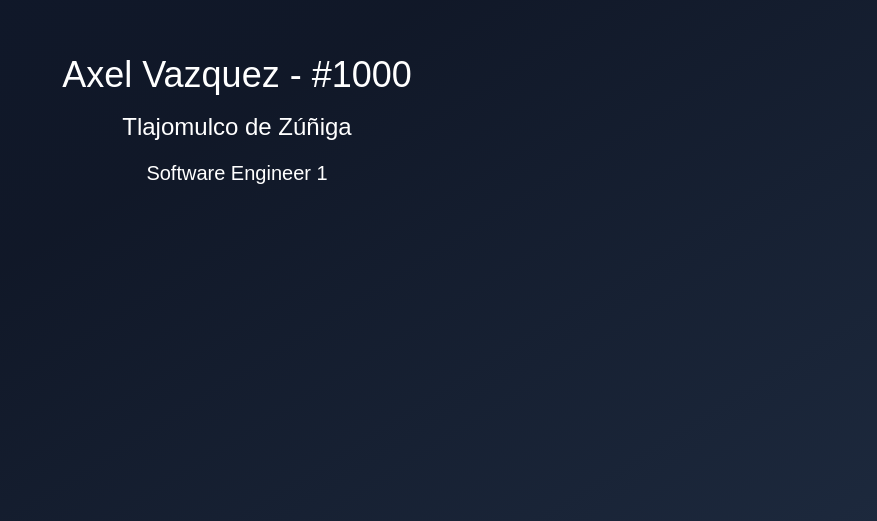
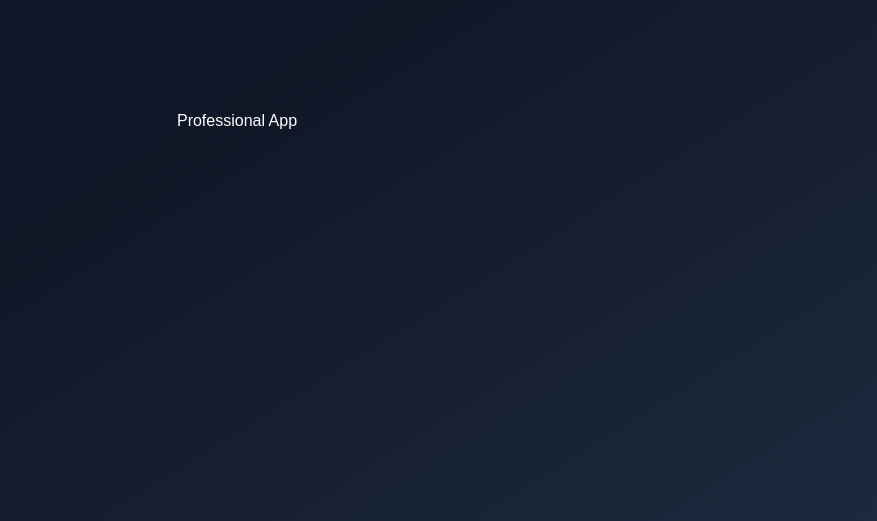
Before and after one commit to Axio-Dev/React-desde-0, a React (Vite) app in the folder 04-hooks-app/: page / in a window 1280 px wide. Shown: the part 279-800 px from the top of the page, without its empty margins (403-1280 px from the left). Built offline with nearby package versions, Linux system fonts and the light colour scheme.

Commit message:
Creando las bases para crear mi primera SPAN

```diff
--- /dev/null
+++ b/04-hooks-app/src/09-useContext/ProfessionalApp.tsx
@@ -0,0 +1,7 @@
+export const ProfessionalApp = () => {
+  return (
+    <div className="bg-gradient flex flex-col">
+      <h1>Professional App</h1>
+    </div>
+  );
+};
--- /dev/null
+++ b/04-hooks-app/src/09-useContext/pages/about/AboutPage.tsx
@@ -0,0 +1,3 @@
+export const AboutPage = () => {
+  return <div>AboutPage</div>;
+};
--- /dev/null
+++ b/04-hooks-app/src/09-useContext/pages/auth/LoginPage.tsx
@@ -0,0 +1,3 @@
+export const LoginPage = () => {
+  return <div>LoginPage</div>;
+};
--- /dev/null
+++ b/04-hooks-app/src/09-useContext/pages/profile/ProfilePage.tsx
@@ -0,0 +1,3 @@
+export const ProfilePage = () => {
+  return <div>ProfilePage</div>;
+};
--- a/04-hooks-app/src/main.tsx
+++ b/04-hooks-app/src/main.tsx
@@ -5,8 +5,9 @@
 import { Toaster } from "sonner";
 
 // import { InstagromApp } from "./07-useOptimistic/InstagromApp";
-import { ClientInformation } from "./08-use-suspense/ClientInformation";
-import { getUserAction } from "./08-use-suspense/api/get-user.action";
+// import { ClientInformation } from "./08-use-suspense/ClientInformation";
+// import { getUserAction } from "./08-use-suspense/api/get-user.action";
+import { ProfessionalApp } from "./09-useContext/ProfessionalApp";
 // import { MemoCounter } from "./06-memos/MemoCounter";
 // import { MemoHook } from "./06-memos/MemoHook";
 // import { FocusScreen } from "./04-useRef/FocusScreen";
@@ -31,7 +32,7 @@
     {/* <MemoHook /> */}
     {/* <MemoCounter></MemoCounter> */}
     {/* <InstagromApp /> */}
-    <Suspense
+    {/* <Suspense
       fallback={
         <div className="bg-gradient flex flex-col">
           <h1 className="text-2xl spinner">Cargando</h1>
@@ -39,6 +40,7 @@
       }
     >
       <ClientInformation getUser={getUserAction(1000)} />
-    </Suspense>
+    </Suspense> */}
+    <ProfessionalApp />
   </StrictMode>,
 );
```
